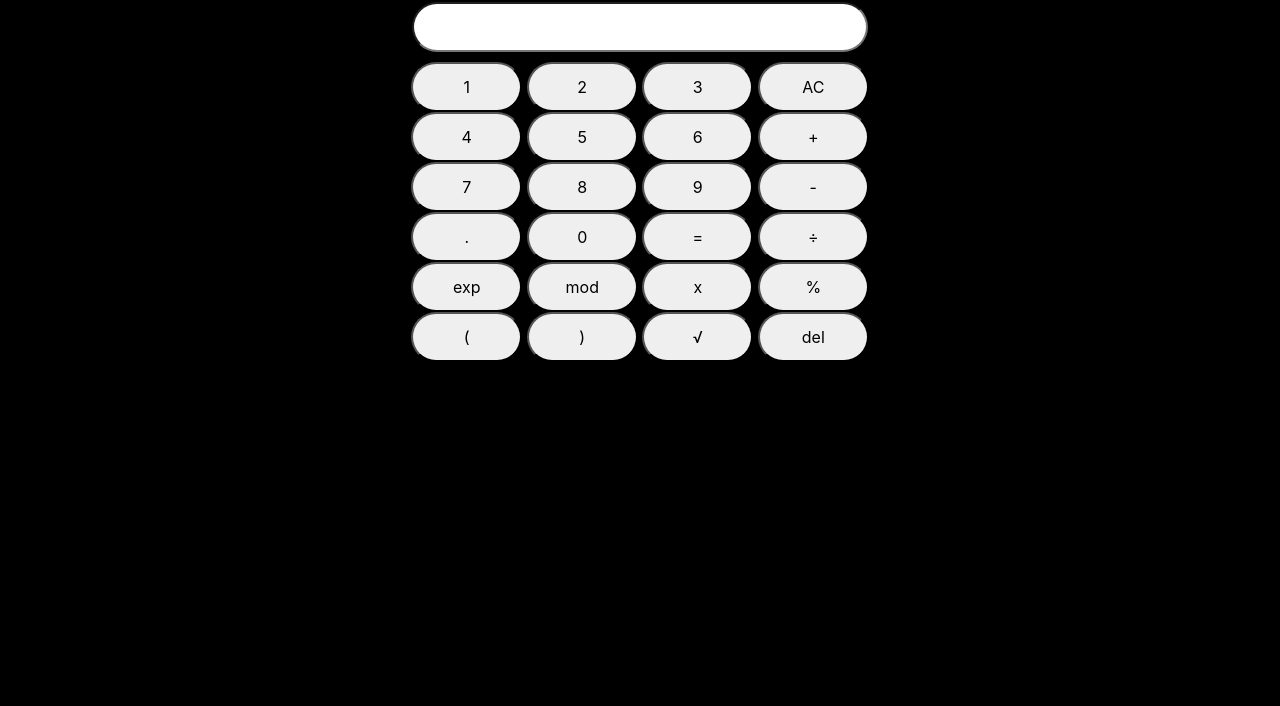
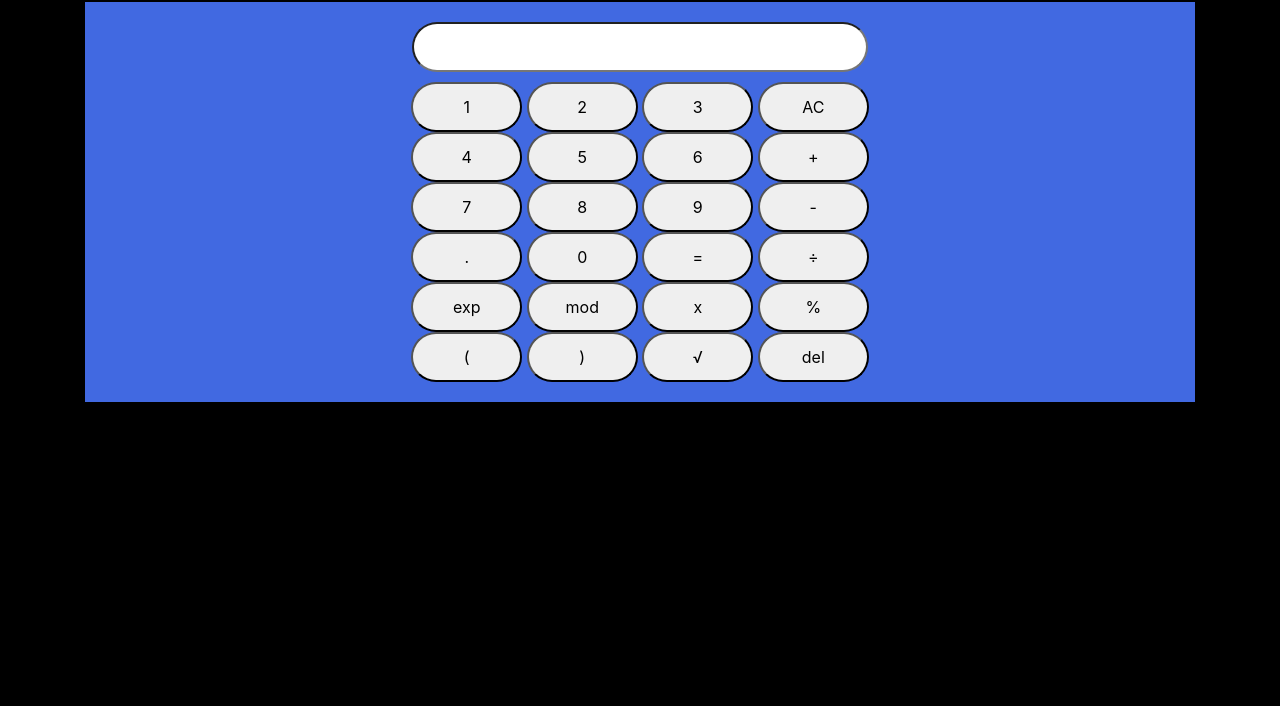
Before and after one commit to Dadeesamuel/real-calculator, a plain HTML site: page index.html in a window 1280 px wide. Shown: the part 94-800 px from the top of the page. Drawn offline with Linux system fonts and the light colour scheme.

Commit message:
css styling

```diff
--- a/css/style.css
+++ b/css/style.css
@@ -26,6 +26,11 @@ input#answer{
     text-align: right;
     padding-right: 10px;
 }
+.calc{
+    background-color: royalblue;
+   padding-bottom: 20px;
+   padding-top: 20px;
+}
 @media only screen and (max-width:600px)  {
     input{
         border-radius: 50px;
```
